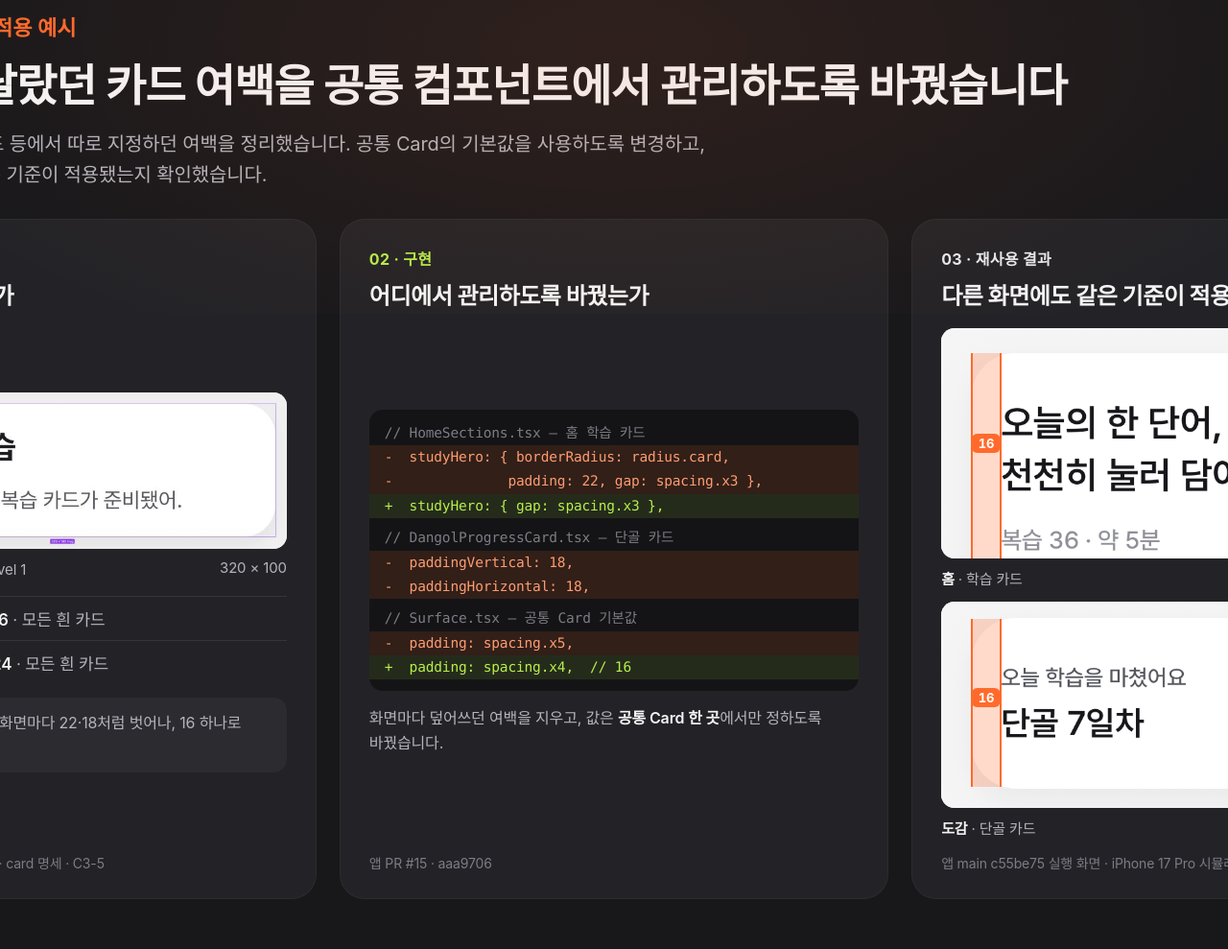
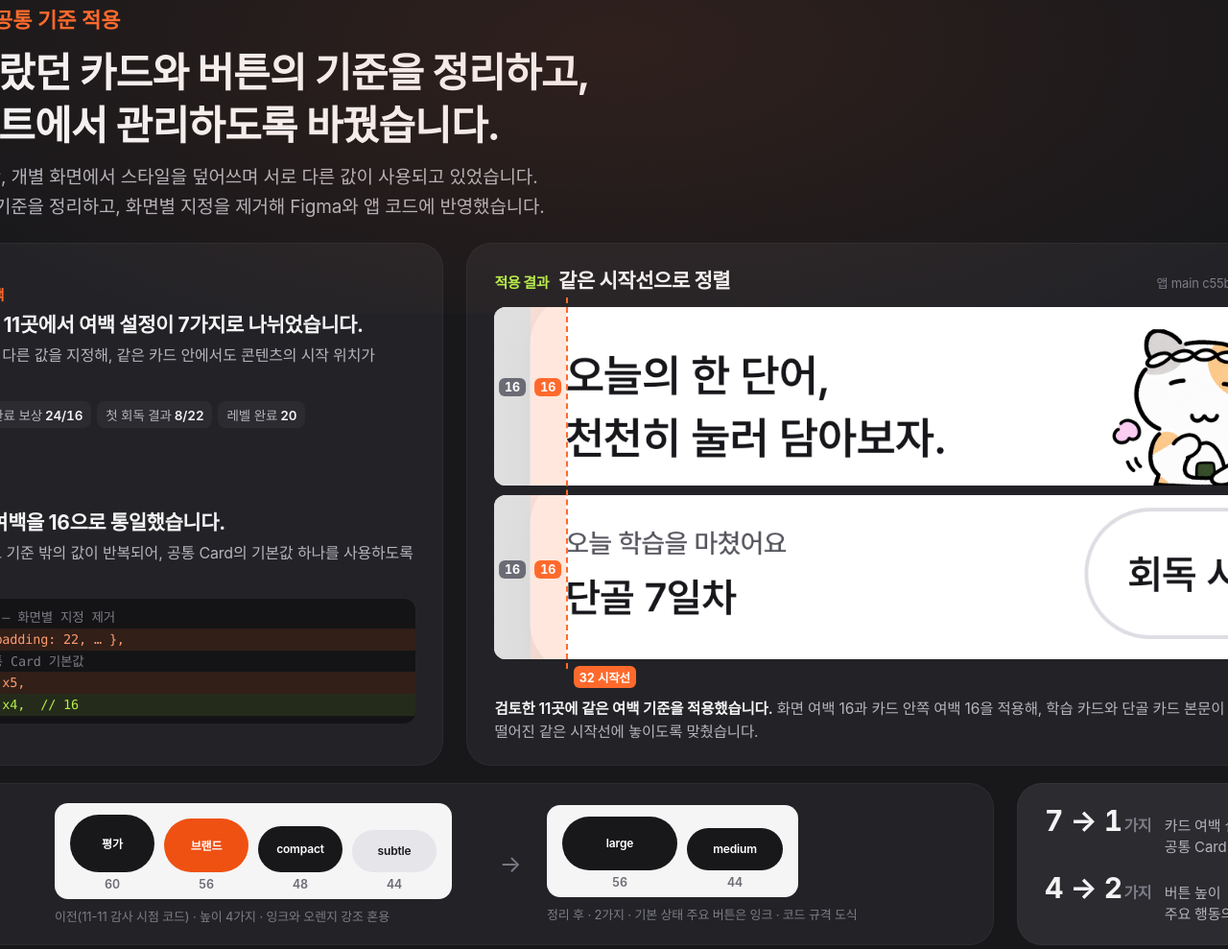
Before and after one commit to Tintin3710/Onikan, a plain HTML site: page portfolio/onikan-deck-2026-11.html in a window 1280 px wide. Shown: the part 5713-6702 px from the top of the page at 96% size. Drawn offline with Linux system fonts and the light colour scheme.

Commit message:
portfolio: 6장 공통 기준 적용으로 재구성 — 카드(11곳 여백 설정 7→1, 홈 학습·도감 단골 카드 32 시작선) 대표 + 버튼(높이 4→2, 주요 버튼 잉크) 보조
- 정렬 이미지: 앱 main c55be75 실행 캡처, 화면 가장자리 16 + 카드 16 = 본문 32 표시
- 홈 '단골 N일차' 카드는 공통 Card가 아니라(padding 22, 시작선 38) 도감 › 스페셜 단골 카드 사용 — HTML 주석에 기록
- 버튼은 C3-2·C3-3 규격 도식

Co-Authored-By: Claude Opus 5.5 <noreply@anthropic.com>

```diff
--- a/portfolio/onikan-deck-2026-11.html
+++ b/portfolio/onikan-deck-2026-11.html
@@ -169,38 +169,63 @@
   .s4 .num .k { font-size: 17px; line-height: 1.45; color: var(--body); }
   .s4 .nums-note { margin-top: 16px; font-size: 15px; color: var(--mute); }
 
-  /* ───────── 6. 적용 예시: 카드 여백 (기준 → 구현 → 재사용 결과) ───────── */
-  .s4b { justify-content: flex-start; padding-top: 84px; }
-  .s4b .head { margin-bottom: 30px; }
-  .s4b h1 { font-size: 46px; margin: 16px 0 14px; }
-  .s4b .sub { font-size: 20px; }
-  .s4b .cols3 { display: grid; grid-template-columns: 1fr 1.08fr 1fr; gap: 24px; }
-  .s4b .body { flex: 1; display: flex; flex-direction: column; justify-content: center; }
-  .s4b .pane { background: var(--panel); border-radius: 26px; padding: 28px 30px 26px; border: 1px solid rgba(255,255,255,0.04); display: flex; flex-direction: column; }
-  .s4b .pane .k { font-size: 16px; font-weight: 700; letter-spacing: 0.02em; }
-  .s4b .pane .q { font-size: 24px; font-weight: 700; letter-spacing: -0.02em; margin: 8px 0 18px; }
-  .s4b .src { margin-top: auto; padding-top: 16px; font-size: 14px; line-height: 1.5; color: var(--mute); }
-  .s4b code { font-family: "SF Mono", Menlo, monospace; font-size: 0.92em; color: var(--ink); }
-  .s4b .shot { position: relative; border-radius: 14px; overflow: hidden; background: #F2F2F3; }
-  .s4b .shot img { display: block; width: 100%; }
-  .s4b .shot .pad { position: absolute; background: rgba(255,106,44,0.25); border-left: 2px solid var(--orange); border-right: 2px solid var(--orange); }
-  .s4b .shot .tag16 { position: absolute; transform: translateX(-50%); background: var(--orange); color: #fff; font-size: 13px; font-weight: 700; padding: 2px 7px; border-radius: 6px; font-variant-numeric: tabular-nums; }
-  .s4b .cap { margin: 10px 0 0; font-size: 15px; color: var(--body); display: flex; justify-content: space-between; }
-  .s4b .cap b { color: var(--ink); }
-  .s4b .spec { margin-top: 18px; width: 100%; border-collapse: collapse; font-size: 17px; }
-  .s4b .spec td { padding: 10px 0; border-top: 1px solid var(--line); color: var(--body); }
-  .s4b .spec td:first-child { width: 64px; color: var(--ink); font-weight: 600; }
-  .s4b .spec td:nth-child(2) { width: 96px; }
-  .s4b .why { margin-top: 14px; padding: 14px 16px; border-radius: 14px; background: var(--panel-2); font-size: 16px; line-height: 1.55; color: var(--body); }
-  .s4b .why b { color: var(--orange); margin-right: 4px; }
-  .s4b .diff { font-family: "SF Mono", Menlo, monospace; font-size: 14.5px; line-height: 1.75; background: #141416; border-radius: 14px; padding: 12px 0; white-space: pre; overflow: hidden; }
-  .s4b .diff div { padding: 0 16px; }
+  /* ───────── 6. 공통 기준 적용: 카드(대표) + 버튼(보조) ───────── */
+  .s4b { justify-content: flex-start; padding-top: 76px; padding-bottom: 64px; }
+  .s4b .head { margin-bottom: 22px; }
+  .s4b h1 { font-size: 42px; line-height: 1.3; margin: 14px 0 12px; }
+  .s4b .sub { font-size: 19px; line-height: 1.6; }
+  .s4b .main { display: grid; grid-template-columns: 40fr 60fr; gap: 24px; }
+  .s4b .pane { background: var(--panel); border-radius: 26px; padding: 22px 28px; border: 1px solid rgba(255,255,255,0.04); }
+  .s4b .left { display: flex; flex-direction: column; justify-content: center; gap: 22px; }
+  .s4b .blk .k { font-size: 15px; font-weight: 700; letter-spacing: 0.02em; color: var(--orange); }
+  .s4b .blk h3 { font-size: 21px; font-weight: 700; letter-spacing: -0.02em; margin: 5px 0 6px; }
+  .s4b .blk p { font-size: 16px; line-height: 1.55; color: var(--body); }
+  .s4b .chips { display: flex; flex-wrap: wrap; gap: 6px; margin-top: 10px; }
+  .s4b .chips span { font-size: 13.5px; color: var(--body); background: var(--panel-2); border-radius: 8px; padding: 4px 9px; white-space: nowrap; }
+  .s4b .chips span b { color: var(--ink); font-variant-numeric: tabular-nums; margin-left: 3px; }
+  .s4b .chips .more { color: var(--mute); background: transparent; padding-left: 2px; }
+  .s4b .diff { margin-top: 10px; font-family: "SF Mono", Menlo, monospace; font-size: 13.5px; line-height: 1.7; background: #141416; border-radius: 12px; padding: 8px 0; white-space: pre; overflow: hidden; }
+  .s4b .diff div { padding: 0 14px; }
   .s4b .diff .f { color: var(--mute); }
-  .s4b .diff .f + .f, .s4b .diff .m + .f, .s4b .diff .p + .f { margin-top: 8px; }
   .s4b .diff .m { background: rgba(255,106,44,0.12); color: #FF9B70; }
   .s4b .diff .p { background: rgba(181,239,74,0.10); color: var(--lime); }
-  .s4b .impl-note { margin-top: 16px; font-size: 16px; line-height: 1.6; color: var(--body); }
-  .s4b .reuse { display: flex; flex-direction: column; gap: 14px; }
+  .s4b .right { display: flex; flex-direction: column; }
+  .s4b .right .rk { display: flex; justify-content: space-between; align-items: baseline; margin-bottom: 14px; }
+  .s4b .right .rk h3 { font-size: 21px; font-weight: 700; letter-spacing: -0.02em; }
+  .s4b .right .rk .k { font-size: 15px; font-weight: 700; color: var(--lime); margin-right: 10px; }
+  .s4b .right .rk .src { font-size: 13px; color: var(--mute); }
+  .s4b .align { position: relative; display: flex; flex-direction: column; gap: 10px; }
+  .s4b .align .shot { position: relative; border-radius: 12px; overflow: hidden; background: #F4F4F4; }
+  .s4b .align .shot img { display: block; width: 100%; }
+  .s4b .align .tagname { position: absolute; right: 12px; bottom: 10px; font-size: 13px; font-weight: 600; color: #52525B; background: rgba(255,255,255,0.9); border-radius: 6px; padding: 3px 8px; }
+  .s4b .band { position: absolute; top: 0; bottom: 0; background: rgba(255,106,44,0.16); }
+  .s4b .band.b1 { left: 0; width: 3.98%; background: rgba(120,120,130,0.18); }
+  .s4b .band.b2 { left: 3.98%; width: 3.98%; }
+  .s4b .line32 { position: absolute; top: -10px; bottom: -10px; left: 7.96%; border-left: 2px dashed var(--orange); z-index: 2; }
+  .s4b .lbl { position: absolute; z-index: 3; transform: translateX(-50%); font-size: 12.5px; font-weight: 700; color: #fff; border-radius: 6px; padding: 2px 6px; font-variant-numeric: tabular-nums; }
+  .s4b .lbl.g { background: #6B6B75; }
+  .s4b .lbl.o { background: var(--orange); }
+  .s4b .legend32 { margin-top: 14px; display: flex; gap: 18px; font-size: 14px; color: var(--body); }
+  .s4b .legend32 i { display: inline-block; width: 12px; height: 12px; border-radius: 3px; margin-right: 6px; vertical-align: -1px; }
+  .s4b .bottom { margin-top: 18px; display: grid; grid-template-columns: 1fr 420px; gap: 24px; }
+  .s4b .btns { display: grid; grid-template-columns: 210px 1fr 40px 1fr; align-items: center; gap: 18px; padding: 20px 28px; }
+  .s4b .btns .bt .k { font-size: 15px; font-weight: 700; color: var(--white); }
+  .s4b .btns .bt h3 { font-size: 18px; font-weight: 700; letter-spacing: -0.02em; margin-top: 4px; line-height: 1.4; }
+  .s4b .spec { display: flex; align-items: flex-end; gap: 10px; background: #F5F5F5; border-radius: 14px; padding: 12px 16px 8px; width: fit-content; }
+  .s4b .spec .b { display: flex; flex-direction: column; align-items: center; gap: 5px; }
+  .s4b .spec .pill { width: 88px; border-radius: 999px; display: flex; align-items: center; justify-content: center; font-size: 12px; font-weight: 600; }
+  .s4b .spec .pill.ink { background: #18181B; color: #fff; }
+  .s4b .spec .pill.or { background: #EF5112; color: #fff; }
+  .s4b .spec .pill.soft { background: #E6E6EA; color: #18181B; }
+  .s4b .spec .pill.line { background: #fff; color: #18181B; border: 1.5px solid #D4D4D8; }
+  .s4b .spec .h { font-size: 12.5px; font-weight: 600; color: #6B6B75; font-variant-numeric: tabular-nums; }
+  .s4b .spec-cap { font-size: 13px; color: var(--mute); margin-top: 8px; }
+  .s4b .arrow { color: var(--mute); font-size: 24px; text-align: center; }
+  .s4b .sum { display: flex; flex-direction: column; justify-content: center; gap: 14px; padding: 20px 28px; background: var(--panel-2); }
+  .s4b .sum .row { display: flex; align-items: baseline; gap: 14px; }
+  .s4b .sum .v { font-size: 30px; font-weight: 700; letter-spacing: -0.02em; white-space: nowrap; font-variant-numeric: tabular-nums; }
+  .s4b .sum .v small { font-size: 16px; color: var(--mute); font-weight: 600; margin-left: 2px; }
+  .s4b .sum .d { font-size: 15px; line-height: 1.45; color: var(--body); }
 
   /* ───────── 5. AI 워크플로 도식 (onikan-ai-workflow.html과 같은 내용) ───────── */
   .s5 { justify-content: flex-start; padding-top: 84px; }
@@ -438,72 +463,82 @@
   <p class="nums-note">* 토큰 값은 검사 대상 범위에서 비교했습니다. Figma 컴포넌트 중 나머지 4개는 화면별 구현에 대응합니다.</p>
 </section>
 
-<!-- ═════════ 6. 적용 예시: 카드 여백 (2026-11-28 피드백 반영: 기준 · 구현 · 재사용 결과) ═════════
-     근거: Figma 라이브러리 card / Elevation=Level 1 (UiXc63pKkJr8WpkKqFVGBr 106:2562 — 글자 x 16 · y 16, 320×100 Hug)
-           design-system/03-COMPONENT-SPECS-2026-11.md:193-197 · :333 (C3-5) · 00-DECISIONS:26 (D0-3)
-           앱 PR #15 커밋 aaa9706 — HomeSections.tsx · DangolProgressCard.tsx · Surface.tsx
-           적용 화면: 앱 main c55be75 실행 캡처 (iPhone 17 Pro 시뮬레이터, 라이트, 2026-11-28) — assets/ds-evidence/reuse-*.png
-           주황 띠 = 카드 왼쪽 끝 ~ 콘텐츠 시작 (16pt = 원본 48px @3x, Figma 캡처는 460% 확대) -->
+<!-- ═════════ 6. 공통 기준 적용 (2026-11-28 최종 문구 반영: 카드 대표 · 버튼 보조) ═════════
+     카드: 공통 Card 사용 11곳 — 76193d4(디자인 시스템 PR 직전) 화면별 지정 7가지 → main c55be75 모두 기본값 16 (PR #15 aaa9706)
+           정렬 이미지: main c55be75 실행 캡처(iPhone 17 Pro) — 화면 가장자리→카드 16(gutter) · 카드→본문 16(Card) = 본문 시작 32
+           ※ 홈 '단골 N일차' 카드(StreakStamps.tsx StreakCard)는 공통 Card가 아닌 View + padding 22라 11곳에 포함되지 않고 시작선도 38 — 그래서 단골 카드는 도감 › 스페셜의 DangolProgressCard 사용
+     버튼: 03-COMPONENT-SPECS C3-2 (11-11 감사 시점 높이 56·60·48·44 → large 56 · medium 44) · C3-3 (오렌지 brand → primary 잉크)
+           버튼 그림은 코드 규격으로 그린 도식(캡처 아님) -->
 <section class="slide s4b" id="s4b">
   <div class="page-no">06 / 07</div>
   <div class="head">
-    <div class="label">AI와 디자인 시스템 · 적용 예시</div>
-    <h1>화면마다 달랐던 카드 여백을 공통 컴포넌트에서 관리하도록 바꿨습니다</h1>
-    <p class="sub">홈 학습 카드와 단골 카드 등에서 따로 지정하던 여백을 정리했습니다. 공통 Card의 기본값을 사용하도록 변경하고,<br>Figma와 실제 앱에 같은 기준이 적용됐는지 확인했습니다.</p>
+    <div class="label">AI와 디자인 시스템 · 공통 기준 적용</div>
+    <h1>화면마다 달랐던 카드와 버튼의 기준을 정리하고,<br>공통 컴포넌트에서 관리하도록 바꿨습니다.</h1>
+    <p class="sub">공통 컴포넌트가 있었지만, 개별 화면에서 스타일을 덮어쓰며 서로 다른 값이 사용되고 있었습니다.<br>카드 여백과 주요 버튼의 기준을 정리하고, 화면별 지정을 제거해 Figma와 앱 코드에 반영했습니다.</p>
   </div>
 
-  <div class="cols3">
-    <div class="pane">
-      <div class="k" style="color:var(--orange)">01 · 기준</div>
-      <div class="q">어떤 값을 정했는가</div>
-      <div class="body">
-      <div class="shot" style="background:#EDEDED">
-        <img src="assets/ds-evidence/figma-card-16.png" alt="Figma 라이브러리 card 컴포넌트 — 안쪽 여백 16">
-        <div class="pad" style="left:2.6%; width:4.74%; top:6.7%; height:86%"></div>
-        <div class="tag16" style="left:4.97%; top:40%">16</div>
+  <div class="main">
+    <div class="pane left">
+      <div class="blk">
+        <div class="k">문제 · 화면마다 달랐던 여백</div>
+        <h3>공통 Card를 사용한 11곳에서 여백 설정이 7가지로 나뉘었습니다.</h3>
+        <p>기본값이 있어도 화면별로 다른 값을 지정해, 같은 카드 안에서도 콘텐츠의 시작 위치가 달랐습니다.</p>
+        <div class="chips"><span>홈 학습<b>22</b></span><span>단골<b>18</b></span><span>완료 보상<b>24/16</b></span><span>첫 회독 결과<b>8/22</b></span><span>레벨 완료<b>20</b></span><span class="more">외 6곳 · 상하/좌우</span></div>
       </div>
-      <div class="cap"><span><b>Figma</b> card 컴포넌트 · Level 1</span><span>320 × 100</span></div>
-      <table class="spec">
-        <tr><td>여백</td><td><code>x4</code></td><td><b>16</b> · 모든 흰 카드</td></tr>
-        <tr><td>반경</td><td><code>card</code></td><td><b>24</b> · 모든 흰 카드</td></tr>
-      </table>
-      <div class="why"><b>결정 이유</b> 단계를 둬도 화면마다 22·18처럼 벗어나, 16 하나로 묶었습니다.</div>
+      <div class="blk">
+        <div class="k">판단 · 공통 Card에서 관리</div>
+        <h3>화면별로 달라지던 여백을 16으로 통일했습니다.</h3>
+        <p>여러 단계를 허용한 뒤에도 기준 밖의 값이 반복되어, 공통 Card의 기본값 하나를 사용하도록 정리했습니다.</p>
+        <div class="diff"><div class="f">// HomeSections.tsx — 화면별 지정 제거</div><div class="m">-  studyHero: { …, padding: 22, … },</div><div class="f">// Surface.tsx — 공통 Card 기본값</div><div class="m">-  padding: spacing.x5,</div><div class="p">+  padding: spacing.x4,  // 16</div></div>
       </div>
-      <div class="src">03-COMPONENT-SPECS · card 명세 · C3-5</div>
     </div>
 
-    <div class="pane">
-      <div class="k" style="color:var(--lime)">02 · 구현</div>
-      <div class="q">어디에서 관리하도록 바꿨는가</div>
-      <div class="body">
-      <div class="diff"><div class="f">// HomeSections.tsx — 홈 학습 카드</div><div class="m">-  studyHero: { borderRadius: radius.card,</div><div class="m">-              padding: 22, gap: spacing.x3 },</div><div class="p">+  studyHero: { gap: spacing.x3 },</div><div class="f">// DangolProgressCard.tsx — 단골 카드</div><div class="m">-  paddingVertical: 18,</div><div class="m">-  paddingHorizontal: 18,</div><div class="f">// Surface.tsx — 공통 Card 기본값</div><div class="m">-  padding: spacing.x5,</div><div class="p">+  padding: spacing.x4,  // 16</div></div>
-      <p class="impl-note">화면마다 덮어쓰던 여백을 지우고, 값은 <b>공통 Card 한 곳</b>에서만 정하도록 바꿨습니다.</p>
+    <div class="pane right">
+      <div class="rk"><h3><span class="k">적용 결과</span>같은 시작선으로 정렬</h3><span class="src">앱 main c55be75 실행 화면 · iPhone 17 Pro</span></div>
+      <div class="align">
+        <div class="line32"></div>
+        <div class="shot">
+          <img src="assets/ds-evidence/align-home-study-card.png" alt="홈 학습 카드 — 화면 가장자리 16, 카드 안쪽 16, 본문 시작 32">
+          <div class="band b1"></div><div class="band b2"></div>
+          <div class="lbl g" style="left:1.99%; top:40%">16</div><div class="lbl o" style="left:5.97%; top:40%">16</div>
+          <div class="tagname">홈 · 학습 카드</div>
+        </div>
+        <div class="shot">
+          <img src="assets/ds-evidence/align-cats-dangol-card.png" alt="도감 단골 카드 — 화면 가장자리 16, 카드 안쪽 16, 본문 시작 32">
+          <div class="band b1"></div><div class="band b2"></div>
+          <div class="lbl g" style="left:1.99%; top:40%">16</div><div class="lbl o" style="left:5.97%; top:40%">16</div>
+          <div class="tagname">도감 · 단골 카드</div>
+        </div>
+        <div class="lbl o" style="left:7.96%; bottom:-30px; transform:none; margin-left:8px">32 시작선</div>
       </div>
-      <div class="src">앱 PR #15 · aaa9706</div>
+      <p class="blkp" style="margin-top:40px; font-size:15.5px; line-height:1.55; color:var(--body)"><b>검토한 11곳에 같은 여백 기준을 적용했습니다.</b> 화면 여백 16과 카드 안쪽 여백 16을 적용해, 학습 카드와 단골 카드 본문이 화면 가장자리에서 32 떨어진 같은 시작선에 놓이도록 맞췄습니다.</p>
     </div>
+  </div>
 
-    <div class="pane">
-      <div class="k" style="color:var(--white)">03 · 재사용 결과</div>
-      <div class="q">다른 화면에도 같은 기준이 적용됐는가</div>
-      <div class="reuse">
-        <div>
-          <div class="shot">
-            <img src="assets/ds-evidence/reuse-home-card-edge.png" alt="홈 학습 카드 — 왼쪽 끝에서 콘텐츠까지 16">
-            <div class="pad" style="left:6.67%; width:6.67%; top:10.8%; height:89.2%"></div>
-            <div class="tag16" style="left:10%; top:46%">16</div>
-          </div>
-          <div class="cap"><span><b>홈</b> · 학습 카드</span></div>
+  <div class="bottom">
+    <div class="pane btns">
+      <div class="bt"><div class="k">같은 방식 · 버튼</div><h3>주요 버튼의 높이와<br>강조색도 공통 기준으로</h3></div>
+      <div>
+        <div class="spec">
+          <div class="b"><div class="pill ink" style="height:60px">평가</div><span class="h">60</span></div>
+          <div class="b"><div class="pill or" style="height:56px">브랜드</div><span class="h">56</span></div>
+          <div class="b"><div class="pill ink" style="height:48px">compact</div><span class="h">48</span></div>
+          <div class="b"><div class="pill soft" style="height:44px">subtle</div><span class="h">44</span></div>
         </div>
-        <div>
-          <div class="shot">
-            <img src="assets/ds-evidence/reuse-dangol-card-edge.png" alt="도감 단골 카드 — 왼쪽 끝에서 콘텐츠까지 16">
-            <div class="pad" style="left:6.67%; width:6.67%; top:8.2%; height:81.8%"></div>
-            <div class="tag16" style="left:10%; top:42%">16</div>
-          </div>
-          <div class="cap"><span><b>도감</b> · 단골 카드</span></div>
+        <div class="spec-cap">이전(11-11 감사 시점 코드) · 높이 4가지 · 잉크와 오렌지 강조 혼용</div>
+      </div>
+      <div class="arrow">→</div>
+      <div>
+        <div class="spec">
+          <div class="b"><div class="pill ink" style="height:56px; width:120px">large</div><span class="h">56</span></div>
+          <div class="b"><div class="pill ink" style="height:44px; width:100px">medium</div><span class="h">44</span></div>
         </div>
+        <div class="spec-cap">정리 후 · 2가지 · 기본 상태 주요 버튼은 잉크 · 코드 규격 도식</div>
       </div>
-      <div class="src">앱 main c55be75 실행 화면 · iPhone 17 Pro 시뮬레이터 · 카드 왼쪽 확대</div>
+    </div>
+    <div class="pane sum">
+      <div class="row"><div class="v">7 → 1<small>가지</small></div><div class="d">카드 여백 설정<br>공통 Card 사용 11곳</div></div>
+      <div class="row"><div class="v">4 → 2<small>가지</small></div><div class="d">버튼 높이<br>주요 행동의 강조색 통일</div></div>
     </div>
   </div>
 </section>
```
Also changed, not shown: portfolio/assets/ds-evidence/align-cats-dangol-card.png (added), portfolio/assets/ds-evidence/align-home-study-card.png (added), portfolio/onikan-deck-2026-11/06.png.
